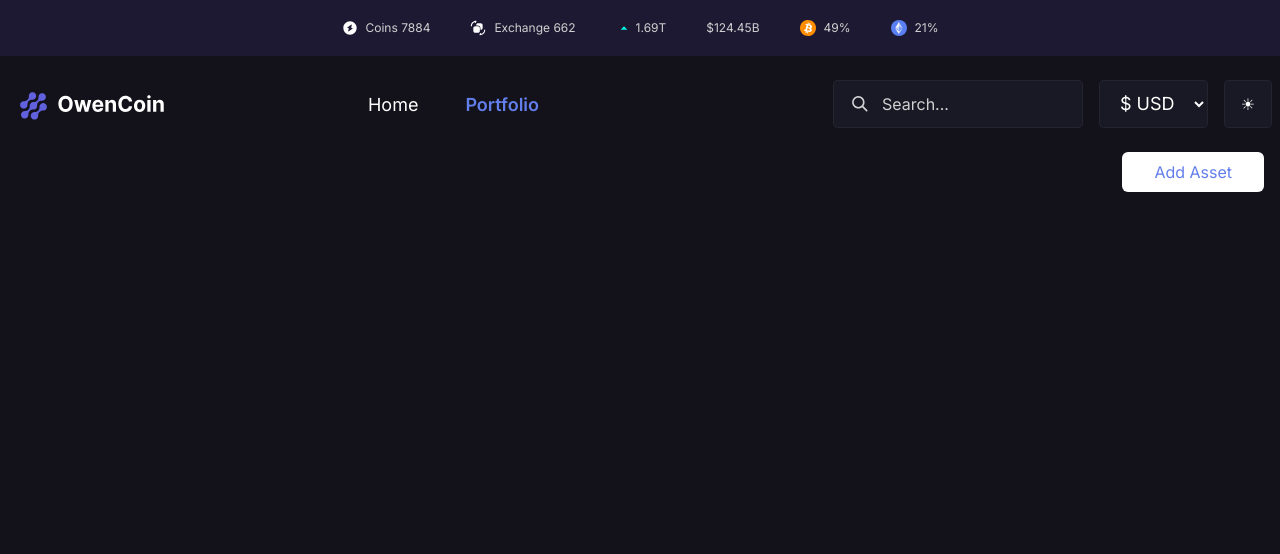
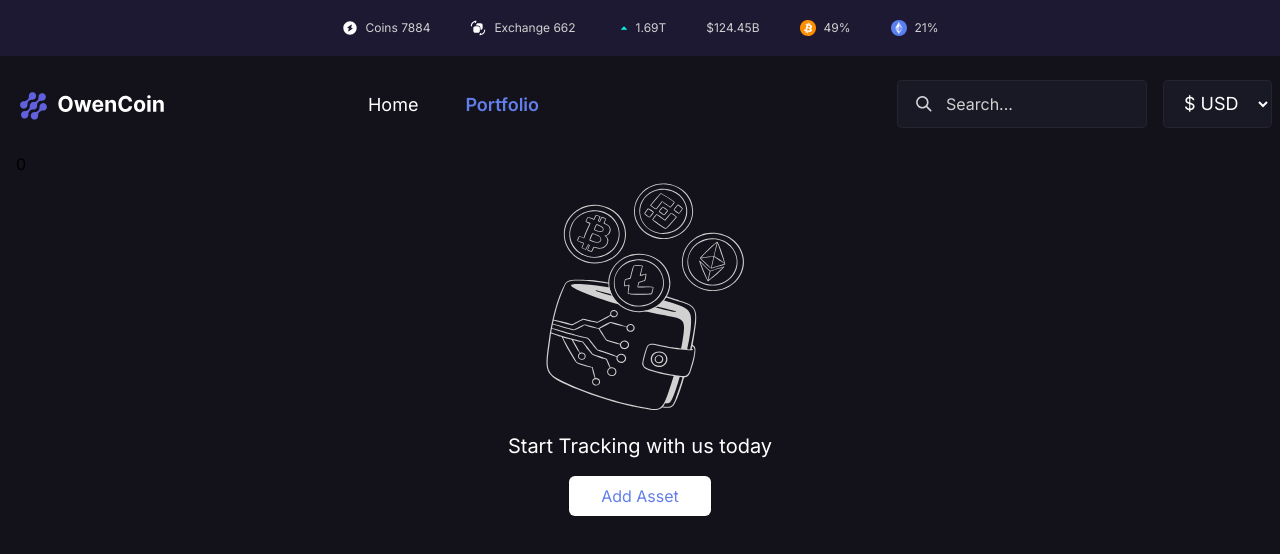
Before and after one commit to gyhaan/Crypto-App, a React (Vite) app: page /portfolio in a window 1280 px wide. Shown: the top 554 px of the page. Built offline with nearby package versions, Linux system fonts and the light colour scheme; no server answers.

Commit message:
Add PortfolioProp component with conditional rendering

```diff
--- a/src/UI/AppNav.jsx
+++ b/src/UI/AppNav.jsx
@@ -21,9 +21,6 @@ function AppNav() {
       <div className="flex gap-[16px] w-[544px] justify-end">
         <SearchBar />
         <SelectCurrency />
-        <button className="w-[48px] h-[48px] bg-custom-dark-navy rounded-[5px] border border-[#fff] border-opacity-5 text-[#fff]">
-          ☀︎
-        </button>
       </div>
     </div>
   );
--- a/src/UI/Form.jsx
+++ b/src/UI/Form.jsx
@@ -23,7 +23,8 @@ function Form({ setShowForm }) {
         <DatePicker date={date} setDate={setDate} />
       </div>
       <button
-        className="block w-fit text-[#fff] px-8 py-2 bg-custom-blue-violet rounded-md my-3 mt-5 ml-auto"
+        className="block w-fit text-[#fff] px-8 py-2 bg-custom-blue-violet rounded-md my-3 mt-5 ml-auto hover:cursor-pointer disabled:cursor-not-allowed"
+        disabled={!searchQuery || amount <= 0 || !date}
         onClick={(e) => handleSubmit(e)}
       >
         Save And Continue
--- /dev/null
+++ b/src/UI/PortfolioCoin.jsx
@@ -0,0 +1,5 @@
+function PortfolioCoin() {
+  return <div></div>;
+}
+
+export default PortfolioCoin;
--- /dev/null
+++ b/src/UI/PortfolioProp.jsx
@@ -0,0 +1,20 @@
+function PortfolioProp({ showForm, setShowForm }) {
+  return !showForm ? (
+    <div className="flex flex-col items-center justify-center gap-4 text-[#fff]">
+      <img
+        src="/crypto-wallet.svg"
+        alt="Crypto Wallet"
+        className="w-60 h-auto"
+      />
+      <p className="text-xl">Start Tracking with us today</p>
+      <button
+        className="block w-fit bg-[#fff] px-8 py-2 text-custom-blue-violet rounded-md"
+        onClick={() => setShowForm(true)}
+      >
+        Add Asset
+      </button>
+    </div>
+  ) : null;
+}
+
+export default PortfolioProp;
--- a/src/pages/Portfolio.jsx
+++ b/src/pages/Portfolio.jsx
@@ -1,11 +1,15 @@
 import { useState } from "react";
 import Form from "../UI/Form";
+import PortfolioProp from "../UI/PortfolioProp";
+import { useQuery } from "@tanstack/react-query";
+import { fetchHistoricalData } from "../services/apiCoins";
 
 function Portfolio() {
+  const [portCoins, setPortCoins] = useState([]);
   const [showForm, setShowForm] = useState(false);
   return (
     <div>
-      {!showForm && (
+      {!showForm && portCoins.length && (
         <button
           className="block w-fit bg-[#fff] px-8 py-2 text-custom-blue-violet rounded-md ml-auto"
           onClick={() => setShowForm(true)}
@@ -14,6 +18,7 @@ function Portfolio() {
         </button>
       )}
       {showForm && <Form setShowForm={setShowForm} />}
+      <PortfolioProp setShowForm={setShowForm} showForm={showForm} />
     </div>
   );
 }
```
Also changed, not shown: public/crypto-wallet.svg (added).
